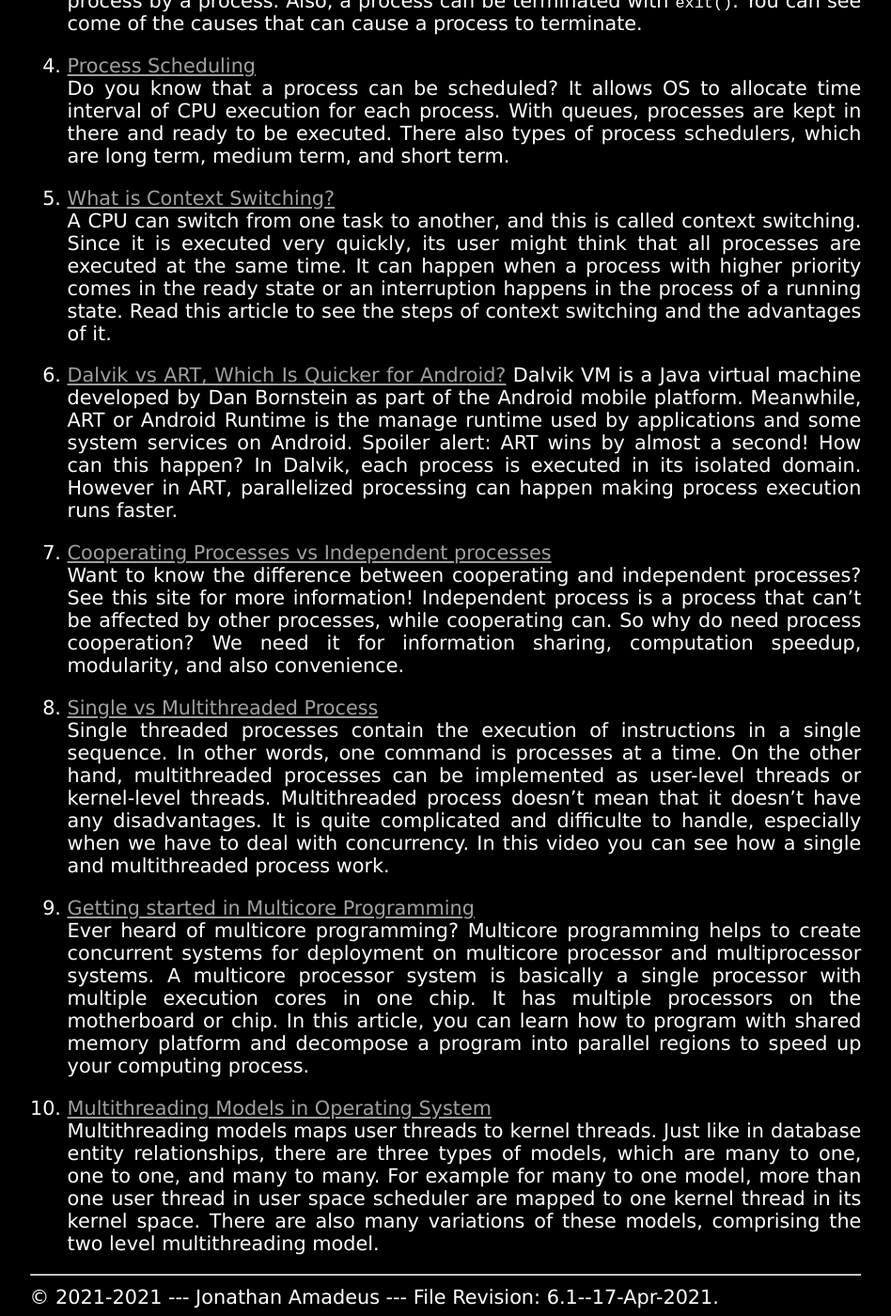
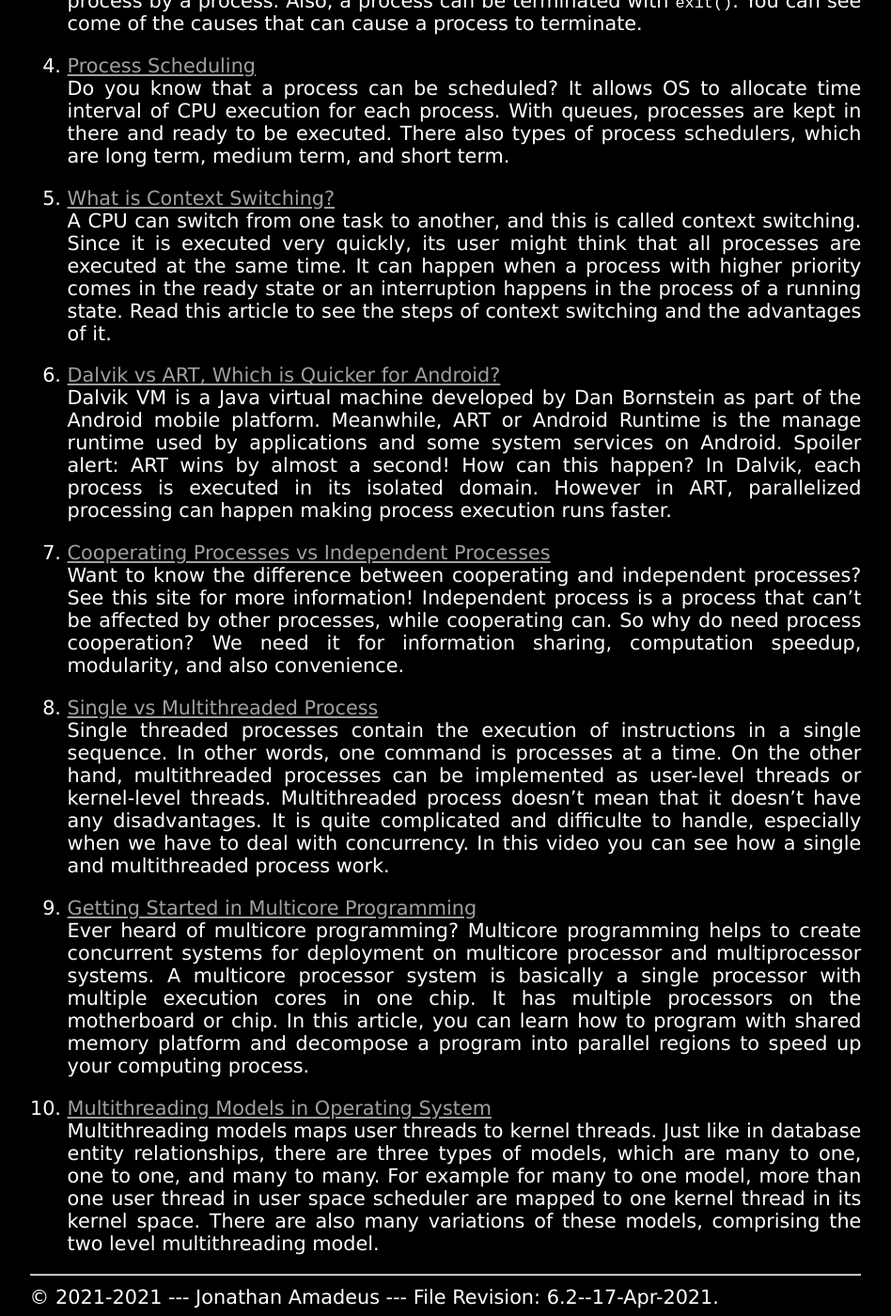
Before and after one commit to HardJoe/os211, a Jekyll site: the page built from w06.md, in a window 1280 px wide and 1400 px high, scrolled down 686 px. Shown: the whole window at 94% size, without its empty margins (166-1114 px from the left). Built offline with Jekyll 4.4.1, drawn with Linux system fonts in a browser that asks for light colours; our own code applies the rules of GitHub Pages for plain Markdown files.

Commit message:
Fix minor formatting errors in w06.md

```diff
--- a/_config.yml
+++ b/_config.yml
@@ -1,5 +1,5 @@
 title:       "Operating Systems 2021-1 (OS211)"
-version:     "6.1--17-Apr-2021"
+version:     "6.2--17-Apr-2021"
 copyright:   "2021-2021"
 description: >-
   Gas mengmantap!
--- a/w06.md
+++ b/w06.md
@@ -34,7 +34,7 @@ Since it is executed very quickly, its user might think that all processes are e
 It can happen when a process with higher priority comes in the ready state or an interruption happens in the process of a running state.
 Read this article to see the steps of context switching and the advantages of it.
 
-6. [Dalvik vs ART, Which Is Quicker for Android?](https://youtu.be/Y1BesOlQb8c)
+6. [Dalvik vs ART, Which is Quicker for Android?](https://youtu.be/Y1BesOlQb8c)<br>
 Dalvik VM is a Java virtual machine developed by Dan Bornstein as part of the Android mobile platform.
 Meanwhile, ART or Android Runtime is the manage runtime used by applications and some system services on Android.
 Spoiler alert: ART wins by almost a second!
@@ -42,7 +42,7 @@ How can this happen?
 In Dalvik, each process is executed in its isolated domain.
 However in ART, parallelized processing can happen making process execution runs faster.
 
-7. [Cooperating Processes vs Independent processes](https://bitsofcomputer.blogspot.com/2016/01/cooperatingprocess.html)<br>
+7. [Cooperating Processes vs Independent Processes](https://bitsofcomputer.blogspot.com/2016/01/cooperatingprocess.html)<br>
 Want to know the difference between cooperating and independent processes? See this site for more information!
 Independent process is a process that can't be affected by other processes, while cooperating can.
 So why do need process cooperation?
@@ -55,7 +55,7 @@ Multithreaded process doesn't mean that it doesn't have any disadvantages.
 It is quite complicated and difficulte to handle, especially when we have to deal with concurrency.
 In this video you can see how a single and multithreaded process work.
 
-9. [Getting started in Multicore Programming](https://www.embedded.com/getting-started-with-multicore-programming-part-1/)<br>
+9. [Getting Started in Multicore Programming](https://www.embedded.com/getting-started-with-multicore-programming-part-1/)<br>
 Ever heard of multicore programming?
 Multicore programming helps to create concurrent systems for deployment on multicore processor and multiprocessor systems.
 A multicore processor system is basically a single processor with multiple execution cores in one chip. It has multiple processors on the motherboard or chip.
```
Also changed, not shown: 6 other files.
